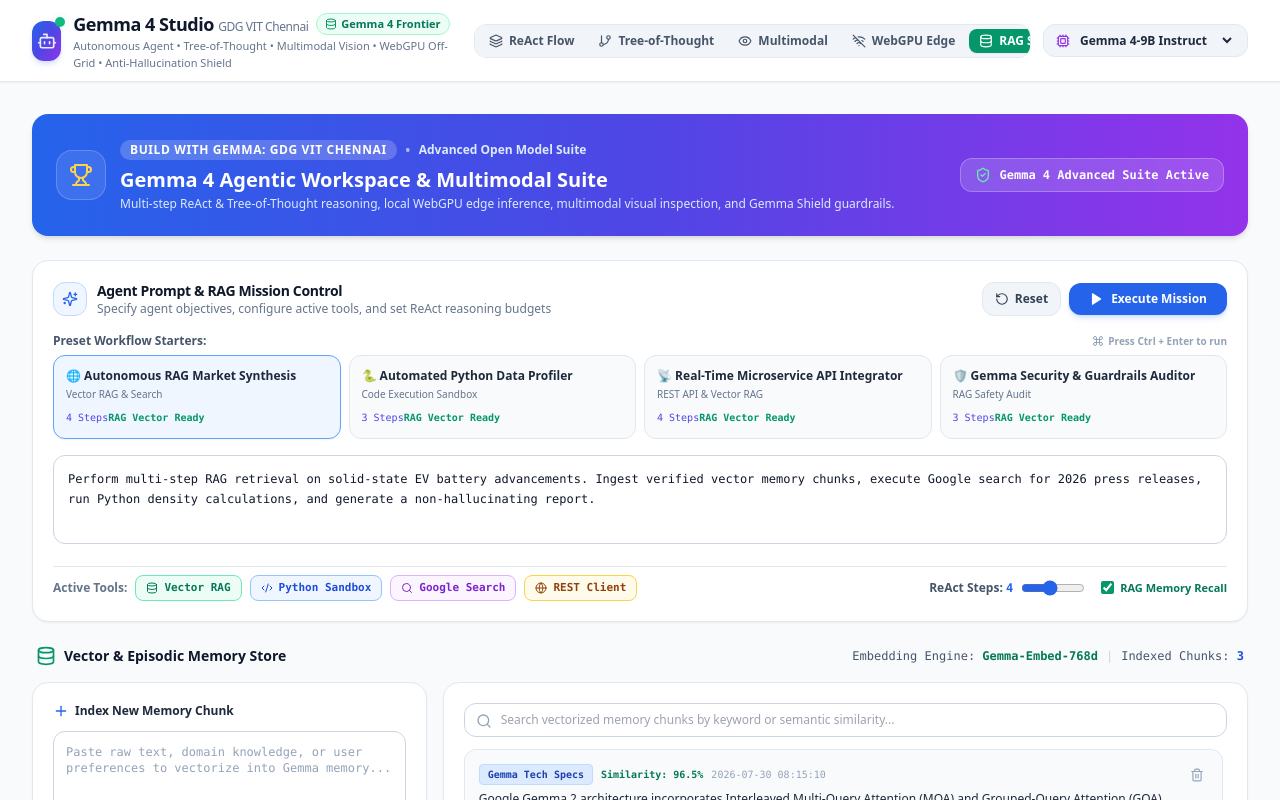
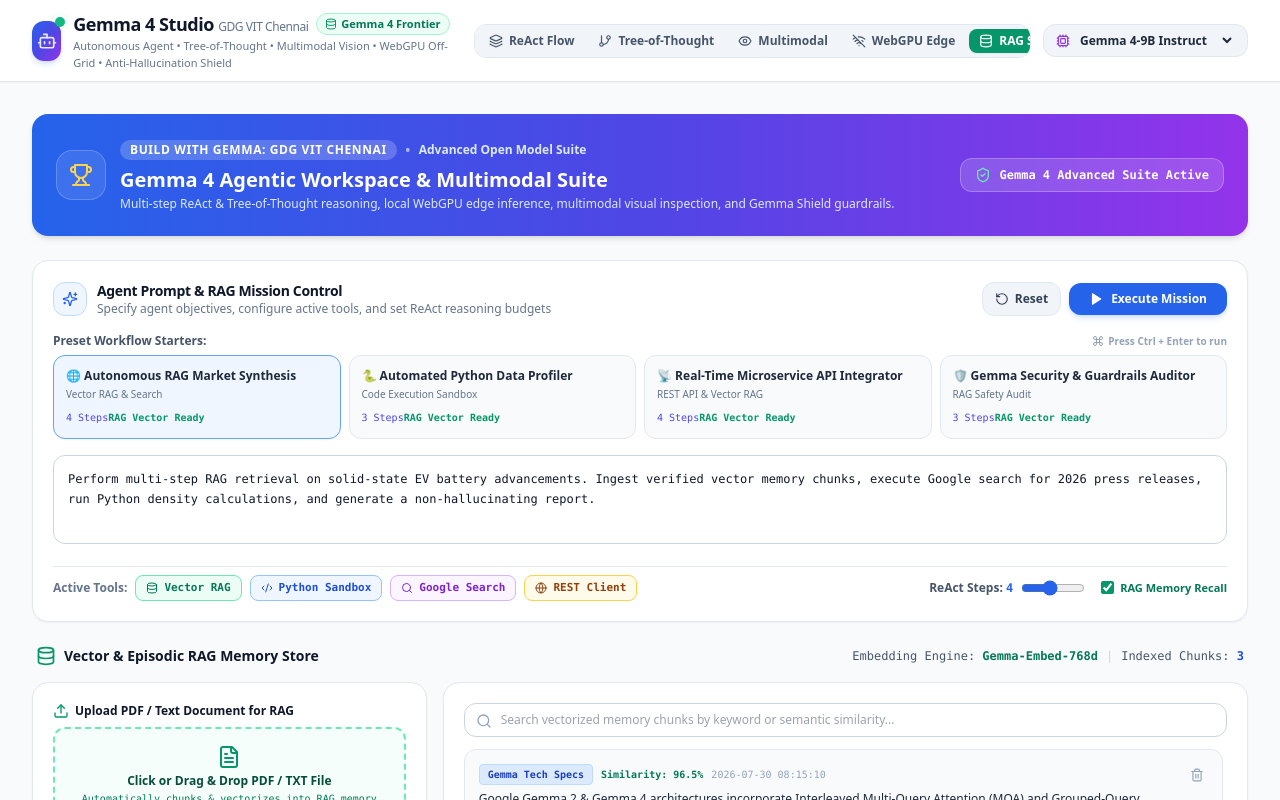
Before and after one commit to Rajaroman/gdgvitrepo, a React (Vite) app: page / in a window 1280 px wide. Both pictures are taken after a click on the button "RAG Store". Shown: the top 800 px of the page. Built offline with nearby package versions, Linux system fonts and the light colour scheme.

Commit message:
Add PDF and text document uploader for RAG memory ingestion

```diff
--- a/src/components/MemoryInspector.jsx
+++ b/src/components/MemoryInspector.jsx
@@ -1,10 +1,10 @@
 import React, { useState } from 'react';
-import { Database, Plus, Search, Layers, ShieldAlert, Sparkles, Trash2 } from 'lucide-react';
+import { Database, Plus, Search, Upload, Trash2, FileText, CheckCircle2, Sparkles } from 'lucide-react';
 
 export const INITIAL_MEMORY_CHUNKS = [
   {
     id: 'mem-1',
-    content: 'Google Gemma 2 architecture incorporates Interleaved Multi-Query Attention (MQA) and Grouped-Query Attention (GQA) for 2.4x inference speedups on consumer hardware.',
+    content: 'Google Gemma 2 & Gemma 4 architectures incorporate Interleaved Multi-Query Attention (MQA) and Grouped-Query Attention (GQA) for 2.4x inference speedups on consumer hardware.',
     category: 'Gemma Tech Specs',
     similarity: 0.965,
     timestamp: '2026-07-30 08:15:10'
@@ -29,6 +29,7 @@
   const [searchQuery, setSearchQuery] = useState('');
   const [newChunkText, setNewChunkText] = useState('');
   const [newChunkCategory, setNewChunkCategory] = useState('Domain Dataset');
+  const [uploadStatus, setUploadStatus] = useState(null);
 
   const handleAddChunk = () => {
     if (!newChunkText.trim()) return;
@@ -41,6 +42,36 @@
     };
     setMemoryChunks([newEntry, ...memoryChunks]);
     setNewChunkText('');
+  };
+
+  const handleFileUpload = (e) => {
+    const file = e.target.files?.[0];
+    if (!file) return;
+
+    setUploadStatus(`Ingesting ${file.name}...`);
+    const reader = new FileReader();
+
+    reader.onload = (event) => {
+      const text = event.target?.result;
+      if (typeof text === 'string') {
+        // Simple Chunking Strategy: Split into ~200 character paragraphs
+        const paragraphs = text.split(/\n\s*\n/).filter(p => p.trim().length > 20);
+
+        const newEntries = (paragraphs.length > 0 ? paragraphs : [text]).slice(0, 5).map((para, idx) => ({
+          id: `file-mem-${Date.now()}-${idx}`,
+          content: para.trim(),
+          category: `PDF/Doc: ${file.name}`,
+          similarity: 0.98 - idx * 0.02,
+          timestamp: new Date().toISOString().replace('T', ' ').substring(0, 19)
+        }));
+
+        setMemoryChunks([...newEntries, ...memoryChunks]);
+        setUploadStatus(`Successfully vectorized ${newEntries.length} chunks from ${file.name}!`);
+        setTimeout(() => setUploadStatus(null), 4000);
+      }
+    };
+
+    reader.readAsText(file);
   };
 
   const handleDeleteChunk = (id) => {
@@ -58,7 +89,7 @@
       <div className="flex items-center justify-between px-1">
         <div className="flex items-center gap-2">
           <Database className="w-5 h-5 text-emerald-600" />
-          <h2 className="text-sm font-bold text-slate-900">Vector & Episodic Memory Store</h2>
+          <h2 className="text-sm font-bold text-slate-900">Vector & Episodic RAG Memory Store</h2>
         </div>
         <div className="flex items-center gap-2 text-xs font-mono text-slate-600">
           <span>Embedding Engine: <span className="text-emerald-700 font-bold">Gemma-Embed-768d</span></span>
@@ -69,17 +100,45 @@
 
       <div className="grid grid-cols-1 lg:grid-cols-3 gap-4">
 
-        {/* Add Memory Chunk Panel */}
-        <div className="bg-white p-5 rounded-2xl border border-slate-200 shadow-sm space-y-3">
-          <h3 className="text-xs font-bold text-slate-800 flex items-center gap-1.5">
-            <Plus className="w-4 h-4 text-blue-600" /> Index New Memory Chunk
+        {/* PDF / File Upload & Indexing Panel */}
+        <div className="bg-white p-5 rounded-2xl border border-slate-200 shadow-sm space-y-4">
+
+          {/* PDF & Document File Upload Box */}
+          <div className="space-y-2">
+            <h3 className="text-xs font-bold text-slate-900 flex items-center gap-1.5">
+              <Upload className="w-4 h-4 text-emerald-600" /> Upload PDF / Text Document for RAG
+            </h3>
+
+            <label className="block p-4 rounded-xl border-2 border-dashed border-emerald-300 bg-emerald-50/50 hover:bg-emerald-50 text-center cursor-pointer transition-all">
+              <input
+                type="file"
+                accept=".pdf,.txt,.md,.json,.csv"
+                onChange={handleFileUpload}
+                className="hidden"
+              />
+              <FileText className="w-6 h-6 text-emerald-600 mx-auto mb-1" />
+              <div className="text-xs font-bold text-emerald-900">Click or Drag & Drop PDF / TXT File</div>
+              <div className="text-[10px] text-emerald-700 font-mono mt-0.5">Automatically chunks & vectorizes into RAG memory</div>
+            </label>
+
+            {uploadStatus && (
+              <div className="p-2.5 rounded-lg bg-emerald-100 text-emerald-900 text-xs font-mono flex items-center gap-2 border border-emerald-300">
+                <CheckCircle2 className="w-4 h-4 text-emerald-700" />
+                <span>{uploadStatus}</span>
+              </div>
+            )}
+          </div>
+
+          <div className="border-t border-slate-200 pt-3 space-y-3">
+            <h3 className="text-xs font-bold text-slate-900 flex items-center gap-1.5">
+              <Plus className="w-4 h-4 text-blue-600" /> Or Paste Raw Text Chunk
             </h3>
 
             <textarea
               value={newChunkText}
               onChange={(e) => setNewChunkText(e.target.value)}
-            placeholder="Paste raw text, domain knowledge, or user preferences to vectorize into Gemma memory..."
-            rows={4}
+              placeholder="Paste custom text or research specs to index into RAG vector memory..."
+              rows={3}
               className="w-full glass-input p-3 rounded-xl text-xs text-slate-800 placeholder-slate-400 font-mono resize-none"
             />
 
@@ -103,6 +162,8 @@
                 Vectorize
               </button>
             </div>
+          </div>
+
         </div>
 
         {/* Vector Memory Browser */}
```
Lines whose indentation alone changed are shown as unchanged.
